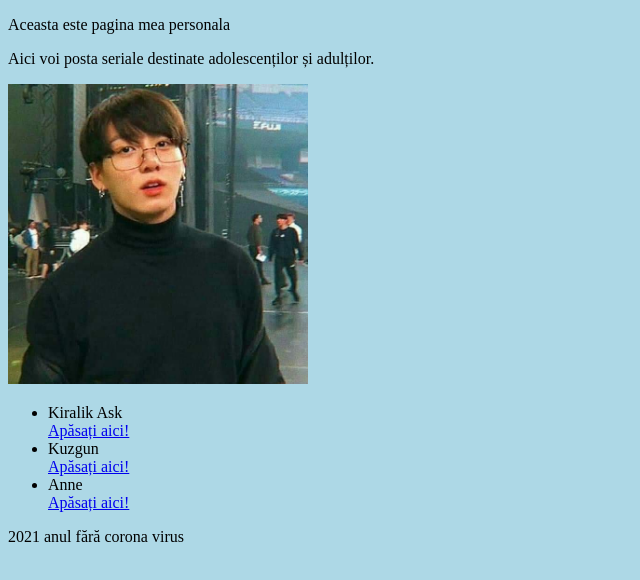
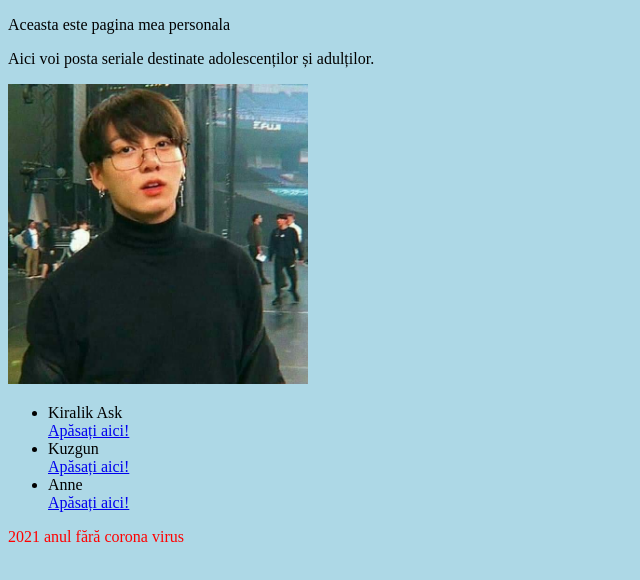
Before and after one commit to nicoleta2003/nicoleta2003.github.io, a plain HTML site: page index.html in a window 1280 px wide. Shown: the whole page, without its empty margins (0-640 px from the left). Drawn offline with Linux system fonts and the light colour scheme.

Commit message:
Update style.css

```diff
--- a/style.css
+++ b/style.css
@@ -2,3 +2,4 @@ body {
 color:black;
 background-color:lightblue;
 }
+#an{color:red}
```
